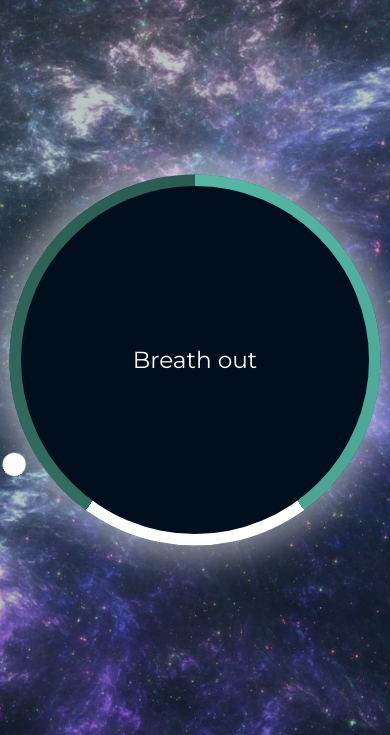
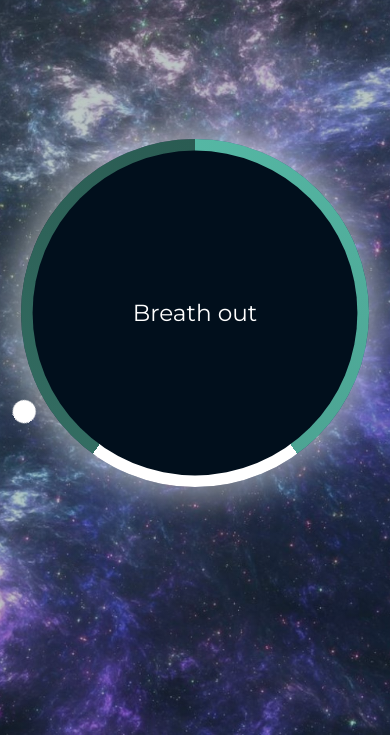
Before and after one commit to DaoQuangThai/20-medium-js-project, a plain HTML site: page relaxer-app/index.html in a window 390 px wide. Shown: the part 109-844 px from the top of the page. Drawn offline with Linux system fonts and the light colour scheme.

Commit message:
finsh project 14/20 fix for mobile

```diff
--- a/relaxer-app/index.html
+++ b/relaxer-app/index.html
@@ -9,7 +9,6 @@
     <link rel="stylesheet" href="./style.css" />
   </head>
   <body>
-    <h1 class="mt-large">Relaxer</h1>
     <div class="container" id="container">
       <div class="circle"></div>
       <p id="text">Breath In</p>
--- a/relaxer-app/style.css
+++ b/relaxer-app/style.css
@@ -114,3 +114,20 @@ h1 {
     transform: scale(1);
   }
 }
+
+@media only screen and (max-width: 600px) {
+  .container {
+    width: 28rem;
+    height: 28rem;
+  }
+
+  .gradient-circle {
+    width: 30rem;
+    height: 30rem;
+  }
+
+  .pointer-container {
+    height: 18rem;
+    left: 13rem;
+  }
+}
```
